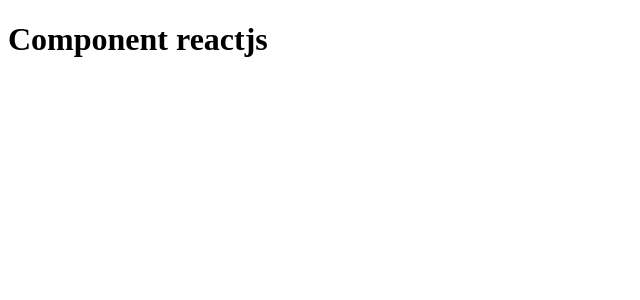
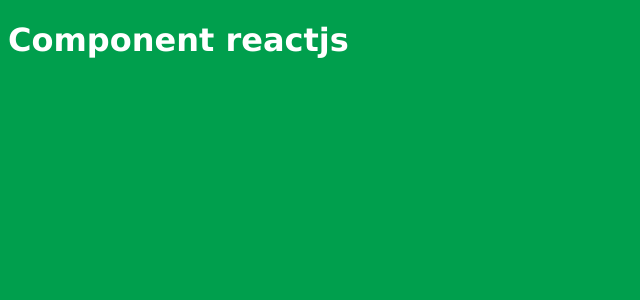
Before and after one commit to coxevti/bootcamp-gostack-introducao-reactjs, a React app: page / in a window 1280 px wide. Shown: the top 300 px of the page, without its empty margins (0-640 px from the left). Built offline with nearby package versions, Linux system fonts and the light colour scheme.

Commit message:
Importando CSS

```diff
--- a/package.json
+++ b/package.json
@@ -14,7 +14,9 @@
     "babel-loader": "^8.0.6",
     "webpack": "^4.41.5",
     "webpack-cli": "^3.3.10",
-    "webpack-dev-server": "^3.10.1"
+    "webpack-dev-server": "^3.10.1",
+    "style-loader": "^1.1.2",
+    "css-loader": "^3.4.1"
   },
   "dependencies": {
     "react": "^16.12.0",
--- /dev/null
+++ b/src/App.css
@@ -0,0 +1,5 @@
+body{
+    background: #009f4d;
+    color: #fff;
+    font-family: Verdana, Geneva, Tahoma, sans-serif;
+}
--- a/src/App.js
+++ b/src/App.js
@@ -1,4 +1,6 @@
 import React from 'react';
+
+import './App.css';
 
 function App() {
     return <h1>Component reactjs</h1>
--- a/webpack.config.js
+++ b/webpack.config.js
@@ -17,6 +17,17 @@
                 use: {
                     loader: 'babel-loader'
                 }
+            },
+            {
+                test: /\.css$/,
+                use: [
+                    {
+                        loader: 'style-loader'
+                    },
+                    {
+                        loader: 'css-loader'
+                    }
+                ]
             }
         ]
     }
```
